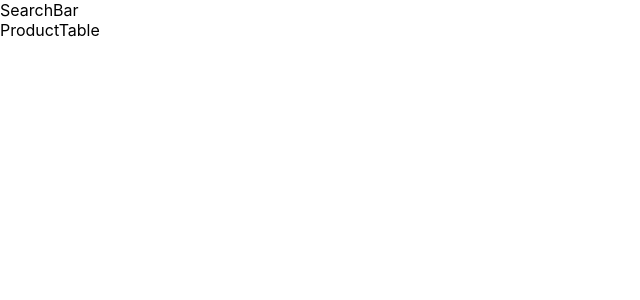
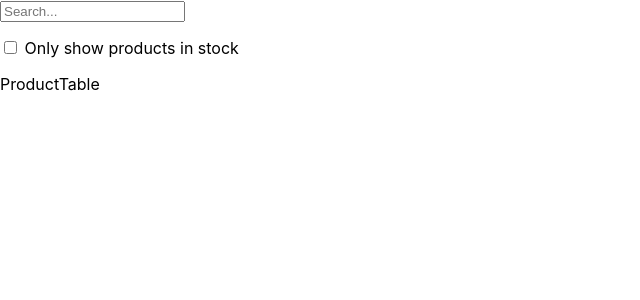
Before and after one commit to shihedelong/react, a React (Create React App) app in the folder 12.1-thinking-in-react-review-1/: page / in a window 1280 px wide. Shown: the top 300 px of the page, without its empty margins (0-640 px from the left). Built offline with nearby package versions, Linux system fonts and the light colour scheme.

Commit message:
Searchbar initial

```diff
--- a/12.1-thinking-in-react-review-1/src/components/SearchBar.js
+++ b/12.1-thinking-in-react-review-1/src/components/SearchBar.js
@@ -2,7 +2,14 @@ import React, { Component } from 'react'
 
 export class SearchBar extends Component {
   render() {
-    return <div>SearchBar</div>
+    return (
+      <form>
+        <input type='text' placeholder='Search...' />
+        <p>
+          <input type='checkbox' name='' id='' /> Only show products in stock
+        </p>
+      </form>
+    )
   }
 }
 
```
